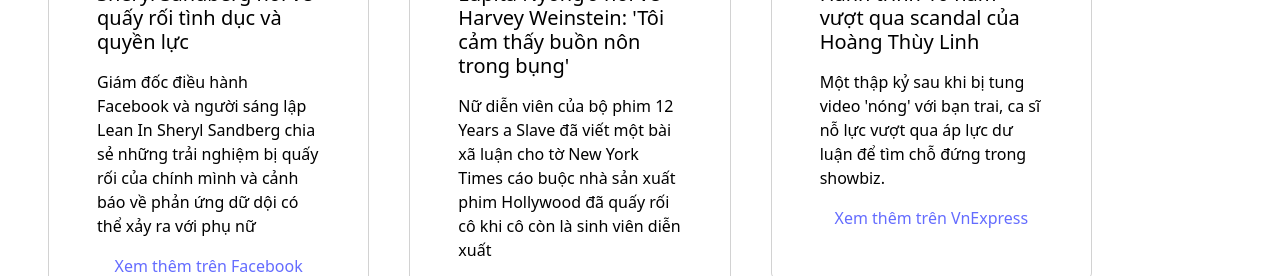
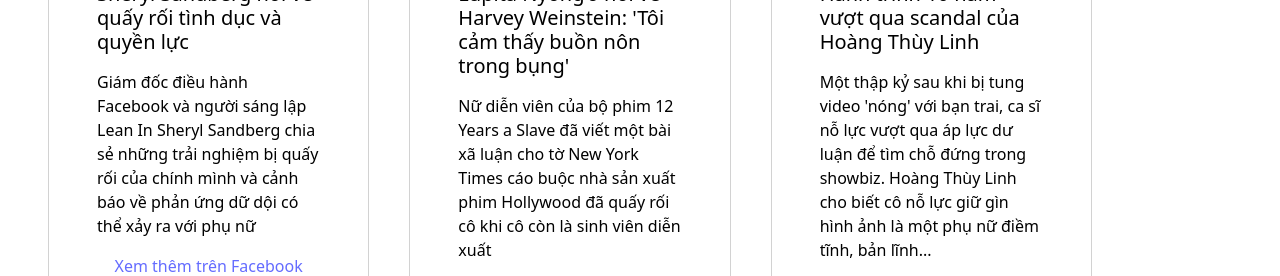
Before and after one commit to nga-pham/raise-your-voice, a React (Vite) app: page / in a window 1280 px wide. Shown: the part 524-800 px from the top of the page. Built offline with nearby package versions, Linux system fonts and the light colour scheme.

Commit message:
refine card styling

```diff
--- a/src/assets/you-are-not-alone.json
+++ b/src/assets/you-are-not-alone.json
@@ -63,7 +63,7 @@
       {
         "title": "Hành trình 10 năm vượt qua scandal của Hoàng Thùy Linh",
         "photo": "https://i1-vnexpress.vnecdn.net/2022/02/09/hoangthuylinh-7154-1627961612-4573-1644380784.jpg?w=0&h=0&q=100&dpr=1&fit=crop&s=mhE1B1B9FvQ2LGib_Bh_1w",
-        "description": "Một thập kỷ sau khi bị tung video 'nóng' với bạn trai, ca sĩ nỗ lực vượt qua áp lực dư luận để tìm chỗ đứng trong showbiz.",
+        "description": "Một thập kỷ sau khi bị tung video 'nóng' với bạn trai, ca sĩ nỗ lực vượt qua áp lực dư luận để tìm chỗ đứng trong showbiz. Hoàng Thùy Linh cho biết cô nỗ lực giữ gìn hình ảnh là một phụ nữ điềm tĩnh, bản lĩnh...",
         "references": "https://vnexpress.net/hanh-trinh-10-nam-vuot-qua-scandal-cua-hoang-thuy-linh-3717717.html",
         "caption": "Xem thêm trên VnExpress"
       },
--- a/src/components/Collections.tsx
+++ b/src/components/Collections.tsx
@@ -10,7 +10,7 @@ const Collections = () => {
     return (
         <>
             {/* You are not alone */}
-            <section className="py-5 mt-2 ">
+            <section className="py-5 mt-2">
                 <Container>
                     <Row className="text-center justify-content-center p-3">
                         <h2 className="mb-4" style={{fontWeight: 'bold'}}>Bạn không cô đơn</h2>
```
